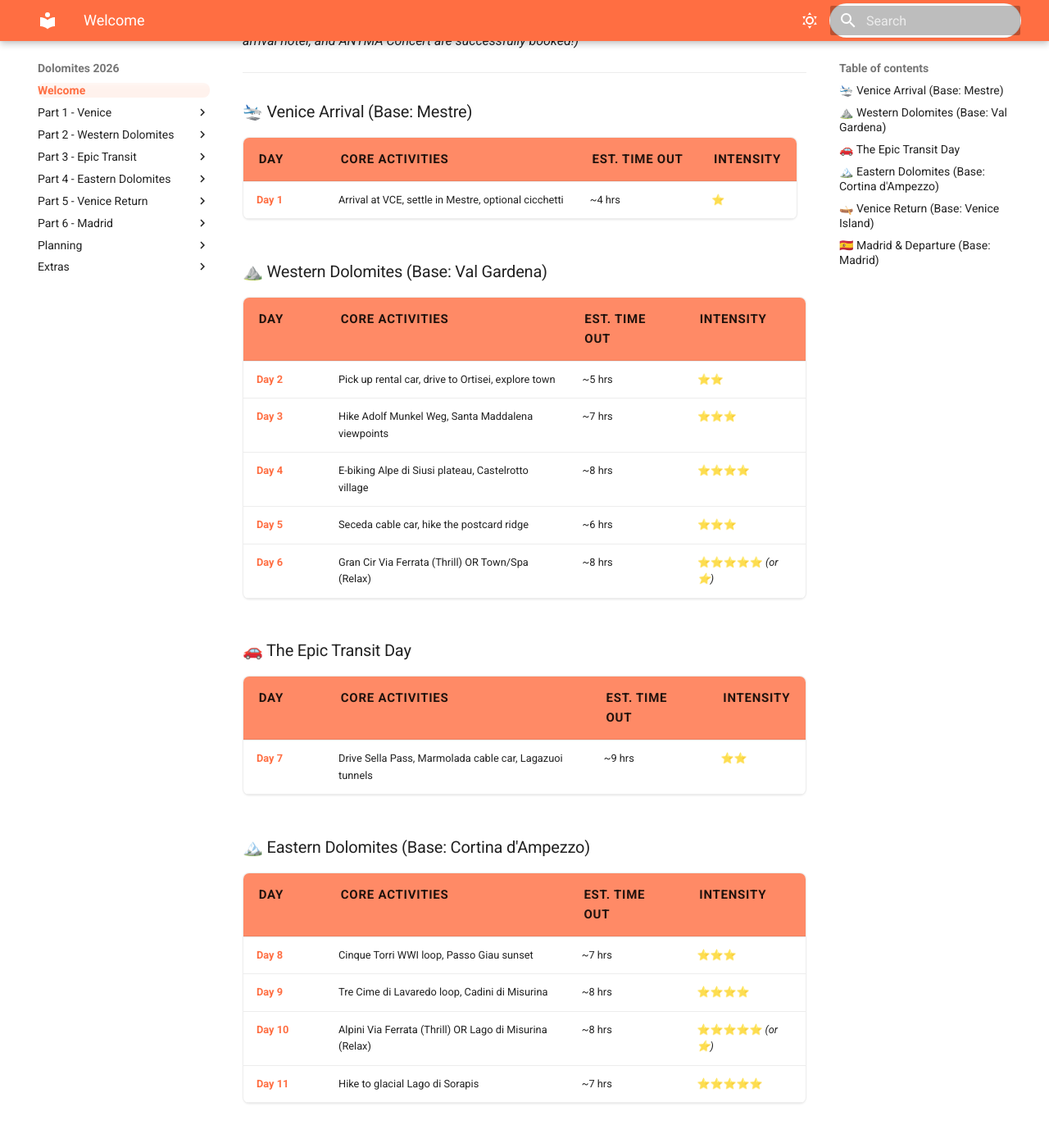
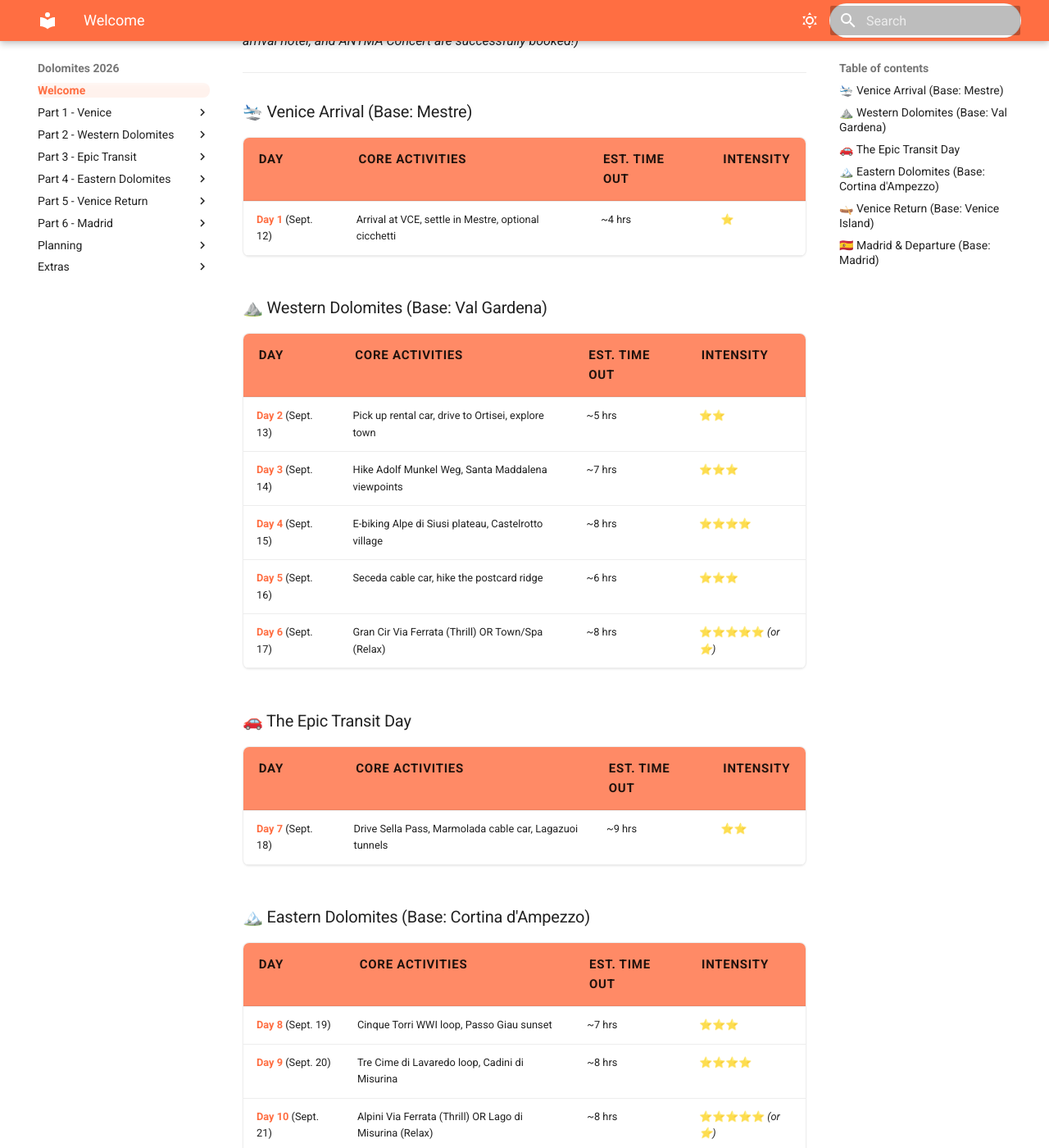
Before and after one commit to iammzz/dolomites-2026, an MkDocs documentation site: the page built from docs/index.md, in a window 1280 px wide and 1400 px high, scrolled down 617 px. Shown: the whole window at 82% size. Built offline with MkDocs 1.6.1 and Material for MkDocs 9.7.7, drawn with Linux system fonts in a browser that asks for light colours; some of the changed text lies outside the part shown.

Commit message:
Include exact dates alongside the day numbers in landing page tables

```diff
--- a/docs/index.md
+++ b/docs/index.md
@@ -59,39 +59,39 @@ document.addEventListener("DOMContentLoaded", function() {
 ### 🛬 Venice Arrival (Base: Mestre)
 | Day | Core Activities | Est. Time Out | Intensity |
 |-----|-----------------|---------------|-----------|
-| [**Day 1**](day1_venice_val_gardena_arrival.md) | Arrival at VCE, settle in Mestre, optional cicchetti | ~4 hrs | ⭐ |
+| [**Day 1**](day1_venice_val_gardena_arrival.md) (Sept. 12) | Arrival at VCE, settle in Mestre, optional cicchetti | ~4 hrs | ⭐ |
 
 ### ⛰️ Western Dolomites (Base: Val Gardena)
 | Day | Core Activities | Est. Time Out | Intensity |
 |-----|-----------------|---------------|-----------|
-| [**Day 2**](day2_ortisei_acclimatization.md) | Pick up rental car, drive to Ortisei, explore town | ~5 hrs | ⭐⭐ |
-| [**Day 3**](day3_val_di_funes.md) | Hike Adolf Munkel Weg, Santa Maddalena viewpoints | ~7 hrs | ⭐⭐⭐ |
-| [**Day 4**](day4_alpe_di_siusi.md) | E-biking Alpe di Siusi plateau, Castelrotto village | ~8 hrs | ⭐⭐⭐⭐ |
-| [**Day 5**](day5_seceda_ridge.md) | Seceda cable car, hike the postcard ridge | ~6 hrs | ⭐⭐⭐ |
-| [**Day 6**](day6_west_split.md) | Gran Cir Via Ferrata (Thrill) OR Town/Spa (Relax) | ~8 hrs | ⭐⭐⭐⭐⭐ *(or ⭐)* |
+| [**Day 2**](day2_ortisei_acclimatization.md) (Sept. 13) | Pick up rental car, drive to Ortisei, explore town | ~5 hrs | ⭐⭐ |
+| [**Day 3**](day3_val_di_funes.md) (Sept. 14) | Hike Adolf Munkel Weg, Santa Maddalena viewpoints | ~7 hrs | ⭐⭐⭐ |
+| [**Day 4**](day4_alpe_di_siusi.md) (Sept. 15) | E-biking Alpe di Siusi plateau, Castelrotto village | ~8 hrs | ⭐⭐⭐⭐ |
+| [**Day 5**](day5_seceda_ridge.md) (Sept. 16) | Seceda cable car, hike the postcard ridge | ~6 hrs | ⭐⭐⭐ |
+| [**Day 6**](day6_west_split.md) (Sept. 17) | Gran Cir Via Ferrata (Thrill) OR Town/Spa (Relax) | ~8 hrs | ⭐⭐⭐⭐⭐ *(or ⭐)* |
 
 ### 🚗 The Epic Transit Day
 | Day | Core Activities | Est. Time Out | Intensity |
 |-----|-----------------|---------------|-----------|
-| [**Day 7**](day7_val_gardena_cortina_transit.md) | Drive Sella Pass, Marmolada cable car, Lagazuoi tunnels | ~9 hrs | ⭐⭐ |
+| [**Day 7**](day7_val_gardena_cortina_transit.md) (Sept. 18) | Drive Sella Pass, Marmolada cable car, Lagazuoi tunnels | ~9 hrs | ⭐⭐ |
 
 ### 🏔️ Eastern Dolomites (Base: Cortina d'Ampezzo)
 | Day | Core Activities | Est. Time Out | Intensity |
 |-----|-----------------|---------------|-----------|
-| [**Day 8**](day8_cinque_torri_passo_giau.md) | Cinque Torri WWI loop, Passo Giau sunset | ~7 hrs | ⭐⭐⭐ |
-| [**Day 9**](day9_tre_cime_cadini.md) | Tre Cime di Lavaredo loop, Cadini di Misurina | ~8 hrs | ⭐⭐⭐⭐ |
-| [**Day 10**](day10_east_split.md) | Alpini Via Ferrata (Thrill) OR Lago di Misurina (Relax) | ~8 hrs | ⭐⭐⭐⭐⭐ *(or ⭐)* |
-| [**Day 11**](day11_lago_di_sorapis.md) | Hike to glacial Lago di Sorapis | ~7 hrs | ⭐⭐⭐⭐⭐ |
+| [**Day 8**](day8_cinque_torri_passo_giau.md) (Sept. 19) | Cinque Torri WWI loop, Passo Giau sunset | ~7 hrs | ⭐⭐⭐ |
+| [**Day 9**](day9_tre_cime_cadini.md) (Sept. 20) | Tre Cime di Lavaredo loop, Cadini di Misurina | ~8 hrs | ⭐⭐⭐⭐ |
+| [**Day 10**](day10_east_split.md) (Sept. 21) | Alpini Via Ferrata (Thrill) OR Lago di Misurina (Relax) | ~8 hrs | ⭐⭐⭐⭐⭐ *(or ⭐)* |
+| [**Day 11**](day11_lago_di_sorapis.md) (Sept. 22) | Hike to glacial Lago di Sorapis | ~7 hrs | ⭐⭐⭐⭐⭐ |
 
 ### 🛶 Venice Return (Base: Venice Island)
 | Day | Core Activities | Est. Time Out | Intensity |
 |-----|-----------------|---------------|-----------|
-| [**Day 12**](day12_venice_arrival.md) | Drop car in Mestre, water taxi to Island, wandering | ~5 hrs | ⭐ |
-| [**Day 13**](day13_venice_full_day.md) | St. Mark's Basilica, Doge's Palace, Rialto Bridge | ~8 hrs | ⭐⭐ |
+| [**Day 12**](day12_venice_arrival.md) (Sept. 23) | Drop car in Mestre, water taxi to Island, wandering | ~5 hrs | ⭐ |
+| [**Day 13**](day13_venice_full_day.md) (Sept. 24) | St. Mark's Basilica, Doge's Palace, Rialto Bridge | ~8 hrs | ⭐⭐ |
 
 ### 🇪🇸 Madrid & Departure (Base: Madrid)
 | Day | Core Activities | Est. Time Out | Intensity |
 |-----|-----------------|---------------|-----------|
-| [**Day 14**](day14_venice_madrid_transit.md) | Flight to MAD, Royal Palace, San Miguel Market | ~6 hrs | ⭐ |
-| [**Day 15**](day15_madrid_anyma.md) | Rest morning, ANYMA presents ÆDEN Concert | ~6 hrs | ⭐⭐ |
-| [**Day 16**](day16_madrid_toronto_departure.md) | Final breakfast, fly home to YYZ | ~3 hrs | 0 (Rest) |
+| [**Day 14**](day14_venice_madrid_transit.md) (Sept. 25) | Flight to MAD, Royal Palace, San Miguel Market | ~6 hrs | ⭐ |
+| [**Day 15**](day15_madrid_anyma.md) (Sept. 26) | Rest morning, ANYMA presents ÆDEN Concert | ~6 hrs | ⭐⭐ |
+| [**Day 16**](day16_madrid_toronto_departure.md) (Sept. 27) | Final breakfast, fly home to YYZ | ~3 hrs | 0 (Rest) |
```
Also changed, not shown: site/index.html, site/search/search_index.json.
